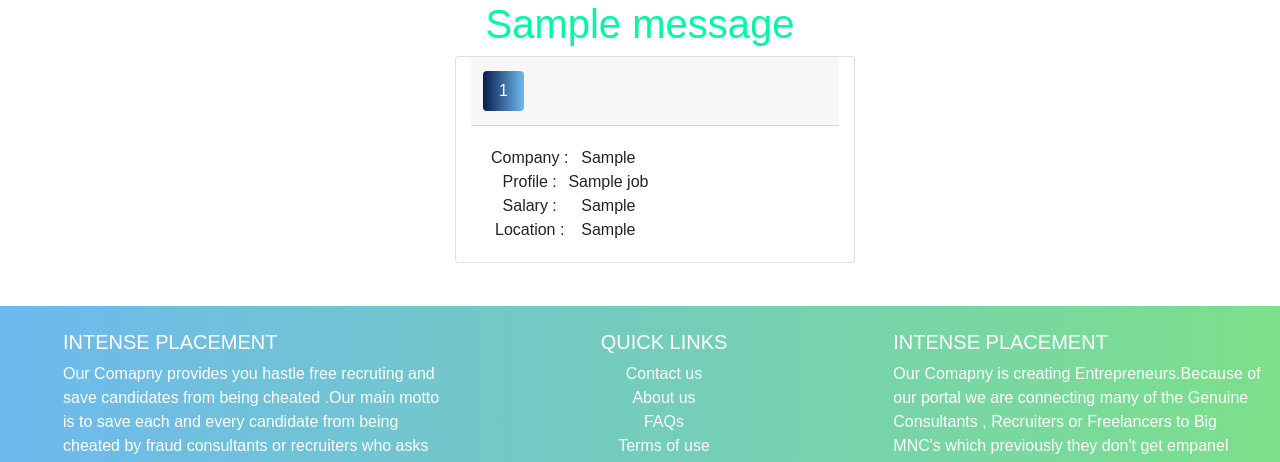
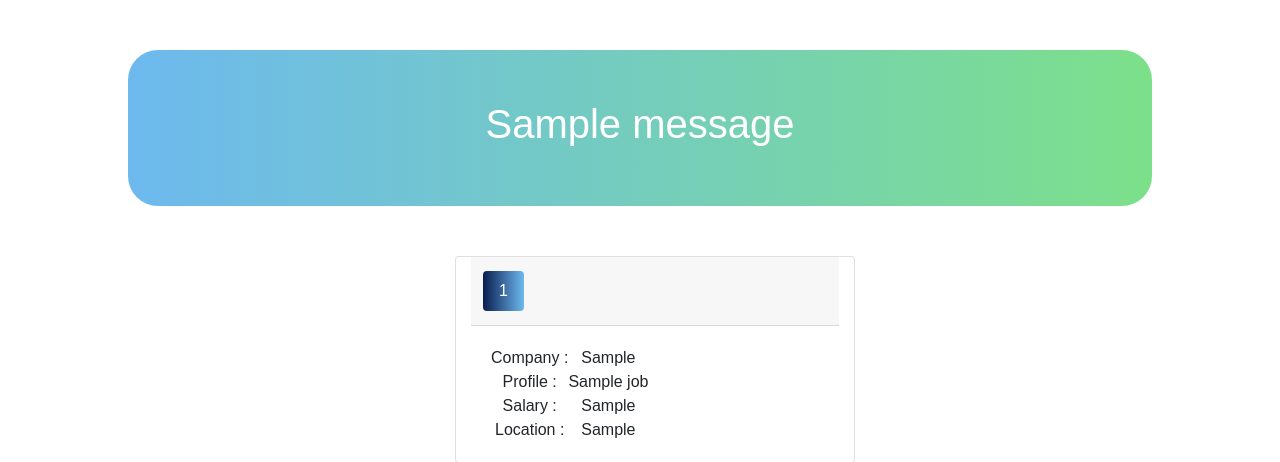
Before and after one commit to jaassmine/Website, a Django app: template NewIntense/account/templates/cand_apply.html in a window 1280 px wide. Shown: the part 91-553 px from the top of the page. Run offline with Django 3.2, Linux system fonts and the light colour scheme; the template is opened without the code that fills it: most values are stand-ins (such as "Sample title", 1, 10 or a date in 2020); one stand-in notice (Sample message) is shown; parts of the project's set-up code (start-up, migrations or seed data) failed here and were passed over; some libraries are stand-ins or nearby versions.

Commit message:
Update cand_apply.html
adding the conditions to show error msgs

```diff
--- a/NewIntense/account/templates/cand_apply.html
+++ b/NewIntense/account/templates/cand_apply.html
@@ -39,10 +39,14 @@
           </nav>
     </div>
 </section>
-<div class="text-center">
+<div class="search-job text-white text-center">
+  {% if messages%}
   {% for m in messages %}
-   <h1 style="color: rgb(0, 247, 164);"> {{m}}</h1>
+   <h1 > {{m}}</h1>
   {% endfor %}
+  {% else %}
+  <h1>Your Applications</h1>
+  {% endif %}
 </div>
 <div class="Job_container">
 {% for job in jobs %}
```
